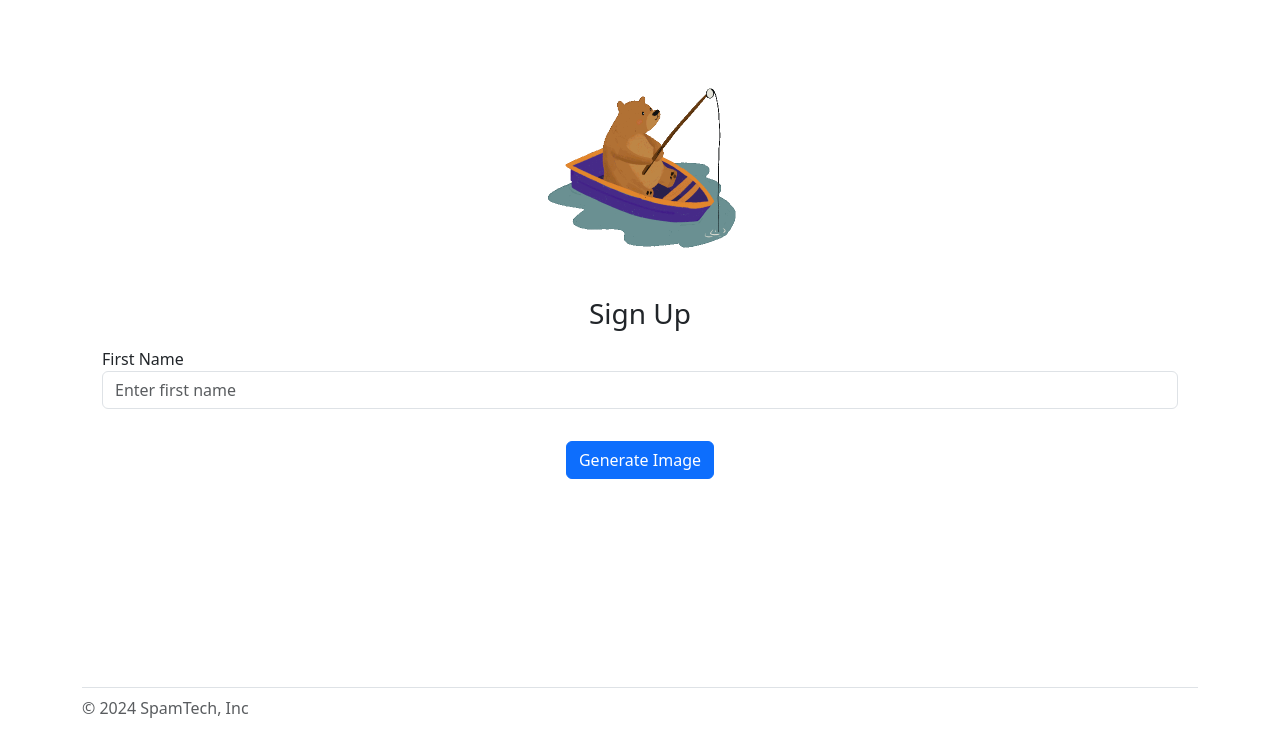
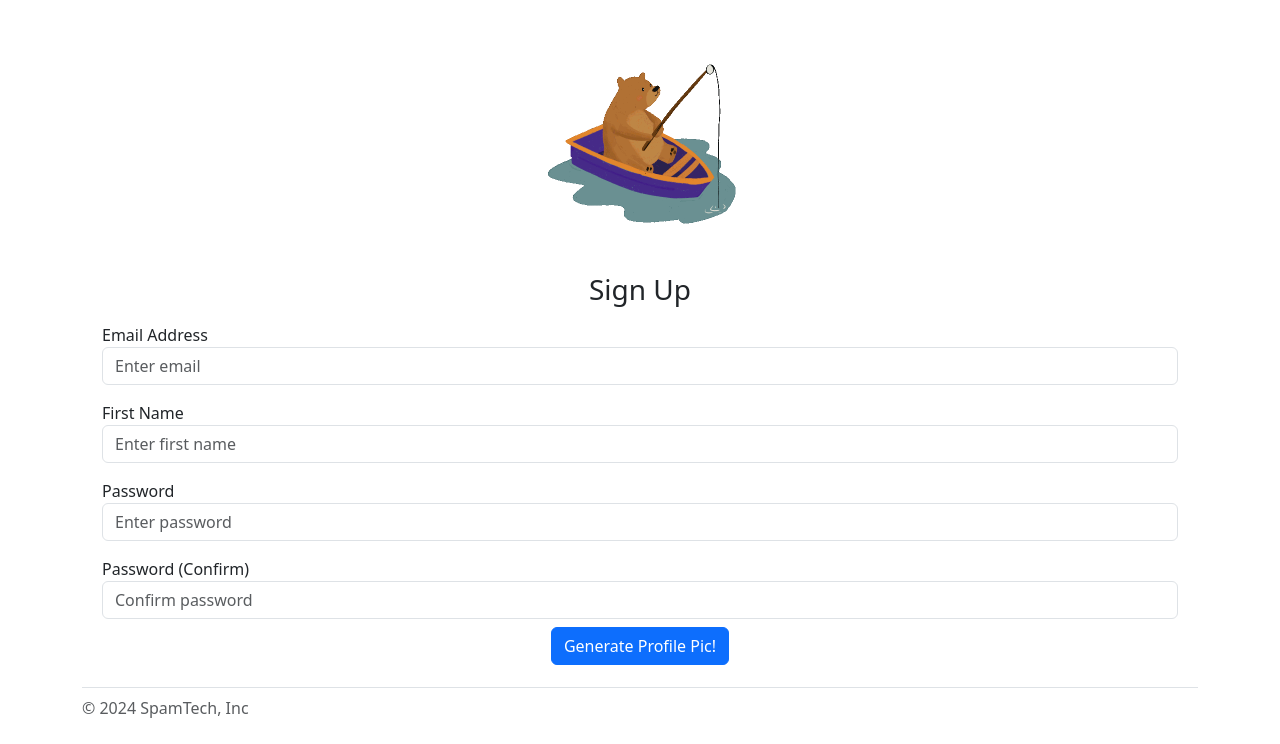
Before and after one commit to 3erbz/BC3415_GrpProj, a Flask app: page /sign-up in a window 1280 px wide. Shown: the part 56-800 px from the top of the page. Run offline with Flask 3, Linux system fonts and the light colour scheme.

Commit message:
updated files

```diff
--- a/local/website/auth/start.py
+++ b/local/website/auth/start.py
@@ -96,6 +96,9 @@ def process():
 
     image.save("website/static/assets/output.png")
 
-    time.sleep(2)  # simulate processing time
+    # simulate processing time
+    time.sleep(2)
+
+    # commit image to database
 
     return "success"
--- a/local/website/static/scripts/sign-up.js
+++ b/local/website/static/scripts/sign-up.js
@@ -4,10 +4,11 @@ function sendData() {
 
   // hide elements
   document.getElementById("code-gif").hidden = true;
+  document.getElementById("sign-up-header").hidden = true;
+  document.getElementById("generate-profile-pic").hidden = true;
+
+  // show loading bar
   document.getElementById("loader").hidden = false;
-  document.getElementById("sign-up-header").hidden = true;
-  document.getElementById("firstName-div").hidden = true;
-  document.getElementById("profile-pic-button").hidden = true;
 
   $.ajax({
     url: "/process",
--- a/local/website/templates/sign_up.html
+++ b/local/website/templates/sign_up.html
@@ -10,8 +10,6 @@ content%}
   filename='/styles/sign-up.css')}}"
   />
 </head>
-
-<br />
 
 <div class="container">
   <h3 hidden id="profile-pic-header" class="text-center">
@@ -36,9 +34,21 @@ content%}
   <div hidden id="loader" class="container text-center"></div>
 </div>
 
-<div id="firstName-div" class="container">
+<div class="container">
   <h3 id="sign-up-header" class="text-center">Sign Up</h3>
   <div class="text-center"></div>
+  <form method="POST">
+    <div class="form-group p-2">
+      <label for="email"> Email Address </label>
+      <input
+        type="email"
+        class="form-control"
+        id="email"
+        name="email"
+        placeholder="Enter email"
+      />
+    </div>
+
     <div class="form-group p-2">
       <label for="firstName"> First Name </label>
       <input
@@ -49,18 +59,43 @@ content%}
         placeholder="Enter first name"
       />
     </div>
+
+    <div class="form-group p-2">
+      <label for="password1"> Password </label>
+      <input
+        type="password"
+        class="form-control"
+        id="password1"
+        name="password1"
+        placeholder="Enter password"
+      />
     </div>
 
-<br />
+    <div class="form-group p-2">
+      <label for="password2"> Password (Confirm) </label>
+      <input
+        type="password"
+        class="form-control"
+        id="password2"
+        name="password2"
+        placeholder="Confirm password"
+      />
+    </div>
+  </form>
 
-<div id="profile-pic-button" class="text-center">
-  <button class="btn btn-primary" onclick="sendData()">Generate Image</button>
+  <div class="text-center">
+    <button
+      id="generate-profile-pic"
+      class="btn btn-primary"
+      onclick="sendData ()"
+    >
+      Generate Profile Pic!
+    </button>
+
+    <button hidden type="submit" id="submit-button" class="btn btn-primary">
+      Submit
+    </button>
   </div>
-
-<div hidden id="submit-button" class="text-center">
-  <button type="submit" class="btn btn-primary" onclick="sendData()">
-    Next
-  </button>
 </div>
 
 {% endblock %}
--- a/render/website/auth/start.py
+++ b/render/website/auth/start.py
@@ -96,6 +96,9 @@ def process():
 
     image.save("website/static/assets/output.png")
 
-    time.sleep(2)  # simulate processing time
+    # simulate processing time
+    time.sleep(2)
+
+    # commit image to database
 
     return "success"
```
Also changed, not shown: render/website/static/scripts/sign-up.js (+4 -3 lines), render/website/templates/sign_up.html (+46 -11 lines), local/website/static/assets/output.png, render/website/static/assets/output.png. Lines whose indentation alone changed are shown as unchanged.
